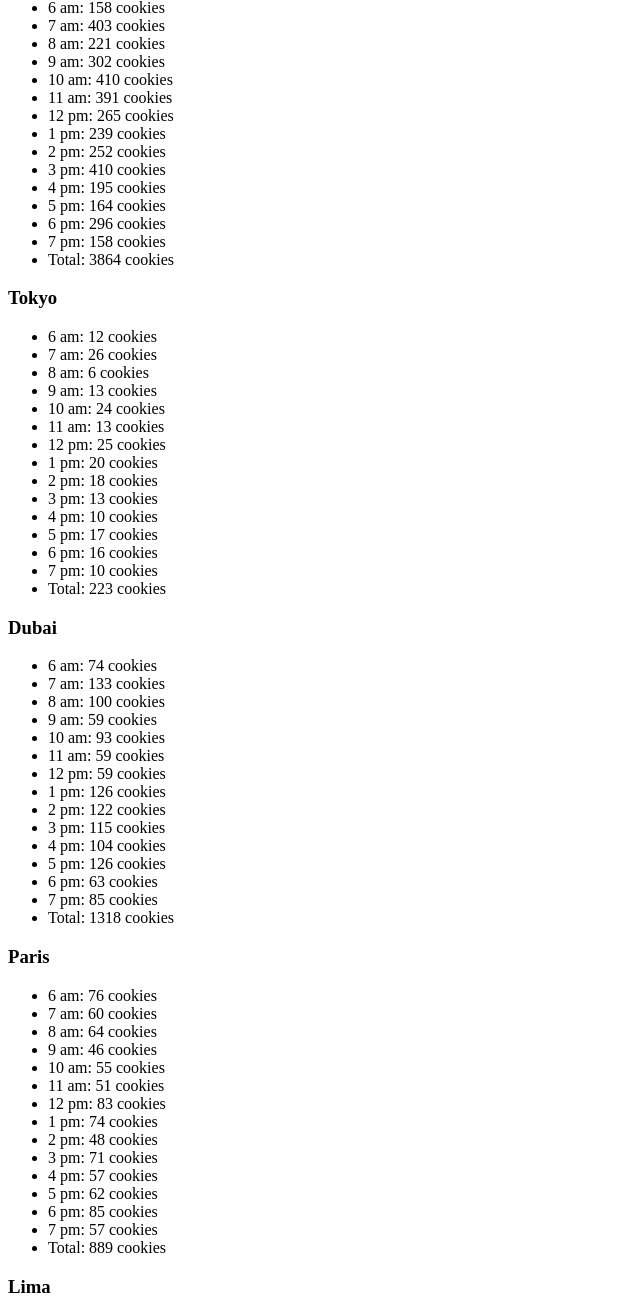
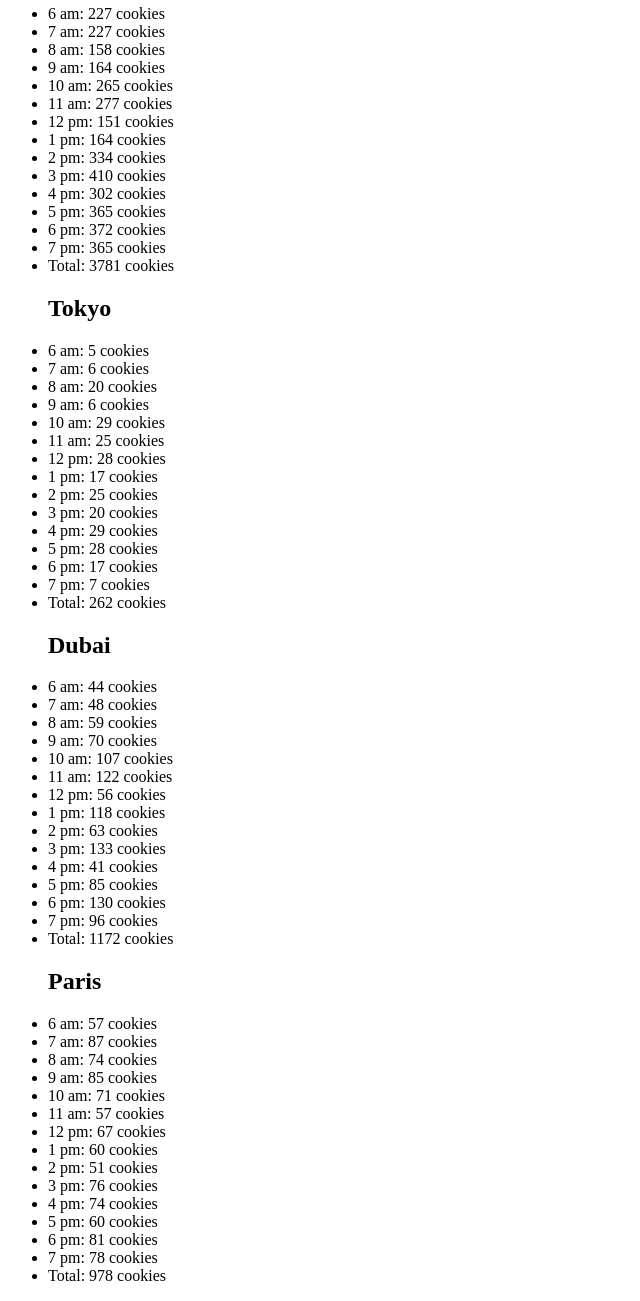
Before and after one commit to iAmAndrewCarroll/cookie-stand, a plain HTML site: page sales.html in a window 1280 px wide. Shown: the part 122-1423 px from the top of the page, without its empty margins (0-640 px from the left). Drawn offline with Linux system fonts and the light colour scheme.

Commit message:
got a lot of object...ions

```diff
--- a/app.js
+++ b/app.js
@@ -2,224 +2,291 @@
 
 let hours = ['6 am', '7 am', '8 am', '9 am', '10 am', '11 am', '12 pm', '1 pm', '2 pm', '3 pm', '4 pm', '5 pm', '6 pm', '7 pm']
 
-let seattleContainer = document.getElementById("seattleList");
+let cityArray = []
 
-let seattleStore = {
-    name: 'Seattle',
-    min: 23,
-    max: 65,
-    avg: 6.3,
-    cookiesPerHourArray: [],
-    dailyTotal: 0,
-    generateRandoCookies: function () {
+let storeSales = document.getElementById("storeSales"); // this element id comes from the HTML doc
+
+// this is an object constructor function
+// this.name = name; this.name is the property and name is the value
+function Store(name, min, max, avg) {
+    this.name = name;
+    this.min = min;
+    this.max = max;
+    this.avg = avg;
+    this.cookiesPerHourArray = []
+    this.dailyTotal = 0;
+    this.generateRandoCookies = function () {
         return Math.floor(Math.random() * (this.max - this.min + 1) + this.min);
-    },
-    calculateCookiesPerHour: function () {
+    };
+    this.CPH = function () {
+        // console.log(`this is xyz`)
         for (let i = 0; i < hours.length; i++) {
             let RandoCustomers = this.generateRandoCookies();
-            // console.log('randoCustomers', RandoCustomers)
+            // math.ceil rounds up & math.floor rounds down
             let cookiesPerHour = Math.round(RandoCustomers * this.avg);
             // console.log('cPH', cookiesPerHour)
             this.cookiesPerHourArray.push(cookiesPerHour);
             // console.log('cPHA', this.cookiesPerHourArray)
+            // x += y is the same as x = x + y; this saves us from having to write out longer form
             this.dailyTotal += cookiesPerHour;
         }
-    },
-    renderList: function () {
-        seattleStore.calculateCookiesPerHour();
+    }
+    this.renderList = function () {
+        this.CPH();
+        let h2StoreName = document.createElement('h2');
+        h2StoreName.textContent = `${this.name}`;
+        storeSales.appendChild(h2StoreName);
         for (let i = 0; i < hours.length; i++) {
+            // create the li element in html doc
             let li = document.createElement('li');
+            // get the li content from within the function
             li.textContent = `${hours[i]}: ${this.cookiesPerHourArray[i]} cookies`;
-            seattleContainer.appendChild(li);
+            // append list item elements
+            // the variable for the parent is seattleContainer
+            storeSales.appendChild(li);
         }
+        // returns the daily total and is not inside the loop because it only needs to run once the loop is complete
         let li = document.createElement('li');
         li.textContent = `Total: ${this.dailyTotal} cookies`;
-        seattleContainer.appendChild(li);
+        storeSales.appendChild(li);
     }
 }
+// create INSTANCES of Store
+let seattle = new Store('Seattle', 23, 65, 6.3)
+let tokyo = new Store('Tokyo', 3, 24, 1.2)
+let dubai = new Store('Dubai', 11, 38, 3.7)
+let paris = new Store('Paris', 20, 38, 2.3)
+let lima = new Store('Lima', 2, 16, 4.6)
+// seattle.CPH()
+seattle.renderList()
+tokyo.renderList()
+dubai.renderList()
+paris.renderList()
+lima.renderList()
 
-seattleStore.renderList();
-
-let tokyoContainer = document.getElementById("tokyoList");
-
-let tokyoStore = {
-    name: 'Tokyo',
-    min: 3,
-    max: 24,
-    avg: 1.2,
-    cookiesPerHourArray: [],
-    dailyTotal: 0,
-    generateRandoCookies: function () {
-        return Math.floor(Math.random() * (this.max - this.min + 1) + this.min);
-    },
-    calculateCookiesPerHour: function () {
-        for (let i = 0; i < hours.length; i++) {
-            let RandoCustomers = this.generateRandoCookies();
-            // console.log('randoCustomers', RandoCustomers)
-            let cookiesPerHour = Math.round(RandoCustomers * this.avg);
-            // console.log('cPH', cookiesPerHour)
-            this.cookiesPerHourArray.push(cookiesPerHour);
-            // console.log('cPHA', this.cookiesPerHourArray)
-            this.dailyTotal += cookiesPerHour;
-        }
-    },
-    renderList: function () {
-        tokyoStore.calculateCookiesPerHour();
-        for (let i = 0; i < hours.length; i++) {
-            let li = document.createElement('li');
-            li.textContent = `${hours[i]}: ${this.cookiesPerHourArray[i]} cookies`;
-            tokyoContainer.appendChild(li);
-        }
-        let li = document.createElement('li');
-        li.textContent = `Total: ${this.dailyTotal} cookies`;
-        tokyoContainer.appendChild(li);
-    }
-}
-
-tokyoStore.renderList();
-
-let dubaiContainer = document.getElementById("dubaiList");
-
-let dubaiStore = {
-    name: 'Dubai',
-    min: 11,
-    max: 38,
-    avg: 3.7,
-    cookiesPerHourArray: [],
-    dailyTotal: 0,
-    generateRandoCookies: function () {
-        return Math.floor(Math.random() * (this.max - this.min + 1) + this.min);
-    },
-    calculateCookiesPerHour: function () {
-        for (let i = 0; i < hours.length; i++) {
-            let RandoCustomers = this.generateRandoCookies();
-            // console.log('randoCustomers', RandoCustomers)
-            let cookiesPerHour = Math.round(RandoCustomers * this.avg);
-            // console.log('cPH', cookiesPerHour)
-            this.cookiesPerHourArray.push(cookiesPerHour);
-            // console.log('cPHA', this.cookiesPerHourArray)
-            this.dailyTotal += cookiesPerHour;
-        }
-    },
-    renderList: function () {
-        dubaiStore.calculateCookiesPerHour();
-        for (let i = 0; i < hours.length; i++) {
-            let li = document.createElement('li');
-            li.textContent = `${hours[i]}: ${this.cookiesPerHourArray[i]} cookies`;
-            dubaiContainer.appendChild(li);
-        }
-        let li = document.createElement('li');
-        li.textContent = `Total: ${this.dailyTotal} cookies`;
-        dubaiContainer.appendChild(li);
-    }
-}
-
-dubaiStore.renderList();
-
-let parisContainer = document.getElementById("parisList");
-
-let parisStore = {
-    name: 'Paris',
-    min: 20,
-    max: 38,
-    avg: 2.3,
-    cookiesPerHourArray: [],
-    dailyTotal: 0,
-    generateRandoCookies: function () {
-        return Math.floor(Math.random() * (this.max - this.min + 1) + this.min);
-    },
-    calculateCookiesPerHour: function () {
-        for (let i = 0; i < hours.length; i++) {
-            let RandoCustomers = this.generateRandoCookies();
-            // console.log('randoCustomers', RandoCustomers)
-            let cookiesPerHour = Math.round(RandoCustomers * this.avg);
-            // console.log('cPH', cookiesPerHour)
-            this.cookiesPerHourArray.push(cookiesPerHour);
-            // console.log('cPHA', this.cookiesPerHourArray)
-            this.dailyTotal += cookiesPerHour;
-        }
-    },
-    renderList: function () {
-        parisStore.calculateCookiesPerHour();
-        for (let i = 0; i < hours.length; i++) {
-            let li = document.createElement('li');
-            li.textContent = `${hours[i]}: ${this.cookiesPerHourArray[i]} cookies`;
-            parisContainer.appendChild(li);
-        }
-        let li = document.createElement('li');
-        li.textContent = `Total: ${this.dailyTotal} cookies`;
-        parisContainer.appendChild(li);
-    }
-}
-
-parisStore.renderList();
-
-let limaContainer = document.getElementById("limaList");
-
-let limaStore = {
-    name: 'Lima',
-    min: 2,
-    max: 16,
-    avg: 4.6,
-    cookiesPerHourArray: [],
-    dailyTotal: 0,
-    generateRandoCookies: function () {
-        return Math.floor(Math.random() * (this.max - this.min + 1) + this.min);
-    },
-    calculateCookiesPerHour: function () {
-        for (let i = 0; i < hours.length; i++) {
-            let RandoCustomers = this.generateRandoCookies();
-            // console.log('randoCustomers', RandoCustomers)
-            let cookiesPerHour = Math.round(RandoCustomers * this.avg);
-            // console.log('cPH', cookiesPerHour)
-            this.cookiesPerHourArray.push(cookiesPerHour);
-            // console.log('cPHA', this.cookiesPerHourArray)
-            this.dailyTotal += cookiesPerHour;
-        }
-    },
-    renderList: function () {
-        limaStore.calculateCookiesPerHour();
-        for (let i = 0; i < hours.length; i++) {
-            let li = document.createElement('li');
-            li.textContent = `${hours[i]}: ${this.cookiesPerHourArray[i]} cookies`;
-            limaContainer.appendChild(li);
-        }
-        let li = document.createElement('li');
-        li.textContent = `Total: ${this.dailyTotal} cookies`;
-        limaContainer.appendChild(li);
-    }
-}
-
-limaStore.renderList();
-
-// NOTES???
+// let seattleStore = {
+//     name: 'Seattle',
+//     min: 23,
+//     max: 65,
+//     avg: 6.3,
+//     cookiesPerHourArray: [],
+//     dailyTotal: 0,
+//     generateRandoCookies: function () {
+//         return Math.floor(Math.random() * (this.max - this.min + 1) + this.min);
+//     },
+//     calculateCookiesPerHour: function () {
+//         for (let i = 0; i < hours.length; i++) {
+//             let RandoCustomers = this.generateRandoCookies();
+//             // console.log('randoCustomers', RandoCustomers)
+//             // math.ceil rounds up & math.floor rounds down
+//             let cookiesPerHour = Math.round(RandoCustomers * this.avg);
+//             // console.log('cPH', cookiesPerHour)
+//             this.cookiesPerHourArray.push(cookiesPerHour);
+//             // console.log('cPHA', this.cookiesPerHourArray)
+//             // x += y is the same as x = x + y; this saves us from having to write out longer form
+//             this.dailyTotal += cookiesPerHour;
+//         }
+//     },
+//     renderList: function () {
+//         this.calculateCookiesPerHour();
+//         for (let i = 0; i < hours.length; i++) {
+//             // create the li element in html doc
+//             let li = document.createElement('li');
+//             // get the li content from within the function
+//             li.textContent = `${hours[i]}: ${this.cookiesPerHourArray[i]} cookies`;
+//             // append list item elements
+//             // the variable for the parent is seattleContainer
+//             seattleContainer.appendChild(li);
+//         }
+//         // returns the daily total and is not inside the loop because it only needs to run once the loop is complete
+//         let li = document.createElement('li');
+//         li.textContent = `Total: ${this.dailyTotal} cookies`;
+//         seattleContainer.appendChild(li);
+//     }
+// }
 
 // seattleStore.renderList();
 
-// seattleStore.calculateCookiesPerHour();
-// console.log(seattleStore.cookiesSoldPerHourArray);
-// console.log(seattleStore.dailyTotal);
+// let tokyoContainer = document.getElementById("tokyoList");
 
-// console.log(storeContainer);
+// let tokyoStore = {
+//     name: 'Tokyo',
+//     min: 3,
+//     max: 24,
+//     avg: 1.2,
+//     cookiesPerHourArray: [],
+//     dailyTotal: 0,
+//     generateRandoCookies: function () {
+//         return Math.floor(Math.random() * (this.max - this.min + 1) + this.min);
+//     },
+//     calculateCookiesPerHour: function () {
+//         for (let i = 0; i < hours.length; i++) {
+//             let RandoCustomers = this.generateRandoCookies();
+//             // console.log('randoCustomers', RandoCustomers)
+//             let cookiesPerHour = Math.round(RandoCustomers * this.avg);
+//             // console.log('cPH', cookiesPerHour)
+//             this.cookiesPerHourArray.push(cookiesPerHour);
+//             // console.log('cPHA', this.cookiesPerHourArray)
+//             this.dailyTotal += cookiesPerHour;
+//         }
+//     },
+//     renderList: function () {
+//         this.calculateCookiesPerHour();
+//         for (let i = 0; i < hours.length; i++) {
+//             let li = document.createElement('li');
+//             li.textContent = `${hours[i]}: ${this.cookiesPerHourArray[i]} cookies`;
+//             tokyoContainer.appendChild(li);
+//         }
+//         let li = document.createElement('li');
+//         li.textContent = `Total: ${this.dailyTotal} cookies`;
+//         tokyoContainer.appendChild(li);
+//     }
+// }
 
-// let storeArticle = document.createElement('article');
+// tokyoStore.renderList();
 
-// storeInfo.appendChild(storeContainer);
+// let dubaiContainer = document.getElementById("dubaiList");
 
-// let storeTwo = document.createElement('h3');
+// let dubaiStore = {
+//     name: 'Dubai',
+//     min: 11,
+//     max: 38,
+//     avg: 3.7,
+//     cookiesPerHourArray: [],
+//     dailyTotal: 0,
+//     generateRandoCookies: function () {
+//         return Math.floor(Math.random() * (this.max - this.min + 1) + this.min);
+//     },
+//     calculateCookiesPerHour: function () {
+//         for (let i = 0; i < hours.length; i++) {
+//             let RandoCustomers = this.generateRandoCookies();
+//             // console.log('randoCustomers', RandoCustomers)
+//             let cookiesPerHour = Math.round(RandoCustomers * this.avg);
+//             // console.log('cPH', cookiesPerHour)
+//             this.cookiesPerHourArray.push(cookiesPerHour);
+//             // console.log('cPHA', this.cookiesPerHourArray)
+//             this.dailyTotal += cookiesPerHour;
+//         }
+//     },
+//     renderList: function () {
+//         this.calculateCookiesPerHour();
+//         for (let i = 0; i < hours.length; i++) {
+//             let li = document.createElement('li');
+//             li.textContent = `${hours[i]}: ${this.cookiesPerHourArray[i]} cookies`;
+//             dubaiContainer.appendChild(li);
+//         }
+//         let li = document.createElement('li');
+//         li.textContent = `Total: ${this.dailyTotal} cookies`;
+//         dubaiContainer.appendChild(li);
+//     }
+// }
 
-// storeTwo.textContent = 'Store 2'
+// dubaiStore.renderList();
 
-// storeContainer.appendChild(storeTwo);
+// let parisContainer = document.getElementById("parisList");
 
-// let p = document.createElement('p');
-// p.textContent = `${hours[i]}: ${cookiesPerHourArray[i]} cookies`;
-// storeContainer.appendChild(p);
+// let parisStore = {
+//     name: 'Paris',
+//     min: 20,
+//     max: 38,
+//     avg: 2.3,
+//     cookiesPerHourArray: [],
+//     dailyTotal: 0,
+//     generateRandoCookies: function () {
+//         return Math.floor(Math.random() * (this.max - this.min + 1) + this.min);
+//     },
+//     calculateCookiesPerHour: function () {
+//         for (let i = 0; i < hours.length; i++) {
+//             let RandoCustomers = this.generateRandoCookies();
+//             // console.log('randoCustomers', RandoCustomers)
+//             let cookiesPerHour = Math.round(RandoCustomers * this.avg);
+//             // console.log('cPH', cookiesPerHour)
+//             this.cookiesPerHourArray.push(cookiesPerHour);
+//             // console.log('cPHA', this.cookiesPerHourArray)
+//             this.dailyTotal += cookiesPerHour;
+//         }
+//     },
+//     renderList: function () {
+//         this.calculateCookiesPerHour();
+//         for (let i = 0; i < hours.length; i++) {
+//             let li = document.createElement('li');
+//             li.textContent = `${hours[i]}: ${this.cookiesPerHourArray[i]} cookies`;
+//             parisContainer.appendChild(li);
+//         }
+//         let li = document.createElement('li');
+//         li.textContent = `Total: ${this.dailyTotal} cookies`;
+//         parisContainer.appendChild(li);
+//     }
+// }
 
-// let img = document.createElement('img');
-// img.src = 'img/';
-// img.alt = 'alt text';
-// storeContainer.appendChild(img);
+// parisStore.renderList();
 
-// let li = document.createElement('li');
-// li.textContent =
+// let limaContainer = document.getElementById("limaList");
+
+// let limaStore = {
+//     name: 'Lima',
+//     min: 2,
+//     max: 16,
+//     avg: 4.6,
+//     cookiesPerHourArray: [],
+//     dailyTotal: 0,
+//     generateRandoCookies: function () {
+//         return Math.floor(Math.random() * (this.max - this.min + 1) + this.min);
+//     },
+//     calculateCookiesPerHour: function () {
+//         for (let i = 0; i < hours.length; i++) {
+//             let RandoCustomers = this.generateRandoCookies();
+//             // console.log('randoCustomers', RandoCustomers)
+//             let cookiesPerHour = Math.round(RandoCustomers * this.avg);
+//             // console.log('cPH', cookiesPerHour)
+//             this.cookiesPerHourArray.push(cookiesPerHour);
+//             // console.log('cPHA', this.cookiesPerHourArray)
+//             this.dailyTotal += cookiesPerHour;
+//         }
+//     },
+//     renderList: function () {
+//         this.calculateCookiesPerHour();
+//         for (let i = 0; i < hours.length; i++) {
+//             let li = document.createElement('li');
+//             li.textContent = `${hours[i]}: ${this.cookiesPerHourArray[i]} cookies`;
+//             limaContainer.appendChild(li);
+//         }
+//         let li = document.createElement('li');
+//         li.textContent = `Total: ${this.dailyTotal} cookies`;
+//         limaContainer.appendChild(li);
+//     }
+// }
+
+// limaStore.renderList();
+
+// // NOTES???
+
+// // seattleStore.renderList();
+
+// // seattleStore.calculateCookiesPerHour();
+// // console.log(seattleStore.cookiesSoldPerHourArray);
+// // console.log(seattleStore.dailyTotal);
+
+// // console.log(storeContainer);
+
+// // let storeArticle = document.createElement('article');
+
+// // storeInfo.appendChild(storeContainer);
+
+// // let storeTwo = document.createElement('h3');
+
+// // storeTwo.textContent = 'Store 2'
+
+// // storeContainer.appendChild(storeTwo);
+
+// // let p = document.createElement('p');
+// // p.textContent = `${hours[i]}: ${cookiesPerHourArray[i]} cookies`;
+// // storeContainer.appendChild(p);
+
+// // let img = document.createElement('img');
+// // img.src = 'img/';
+// // img.alt = 'alt text';
+// // storeContainer.appendChild(img);
+
+// // let li = document.createElement('li');
+// // li.textContent =
--- a/sales.html
+++ b/sales.html
@@ -8,16 +8,16 @@
 </head>
 <body>
   <div><h1>Stores</h1>
-    <h3>Seattle</h3>
-    <ul id="seattleList"></ul>
-    <h3>Tokyo</h3>
+    <!-- <h3>Seattle</h3> -->
+    <ul id="storeSales"></ul>
+    <!-- <h3>Tokyo</h3>
     <ul id="tokyoList"></ul>
     <h3>Dubai</h3>
     <ul id="dubaiList"></ul>
     <h3>Paris</h3>
     <ul id="parisList"></ul>
     <h3>Lima</h3>
-    <ul id="limaList"></ul>
+    <ul id="limaList"></ul> -->
 
   </div>
     <script src="app.js"></script>
```
